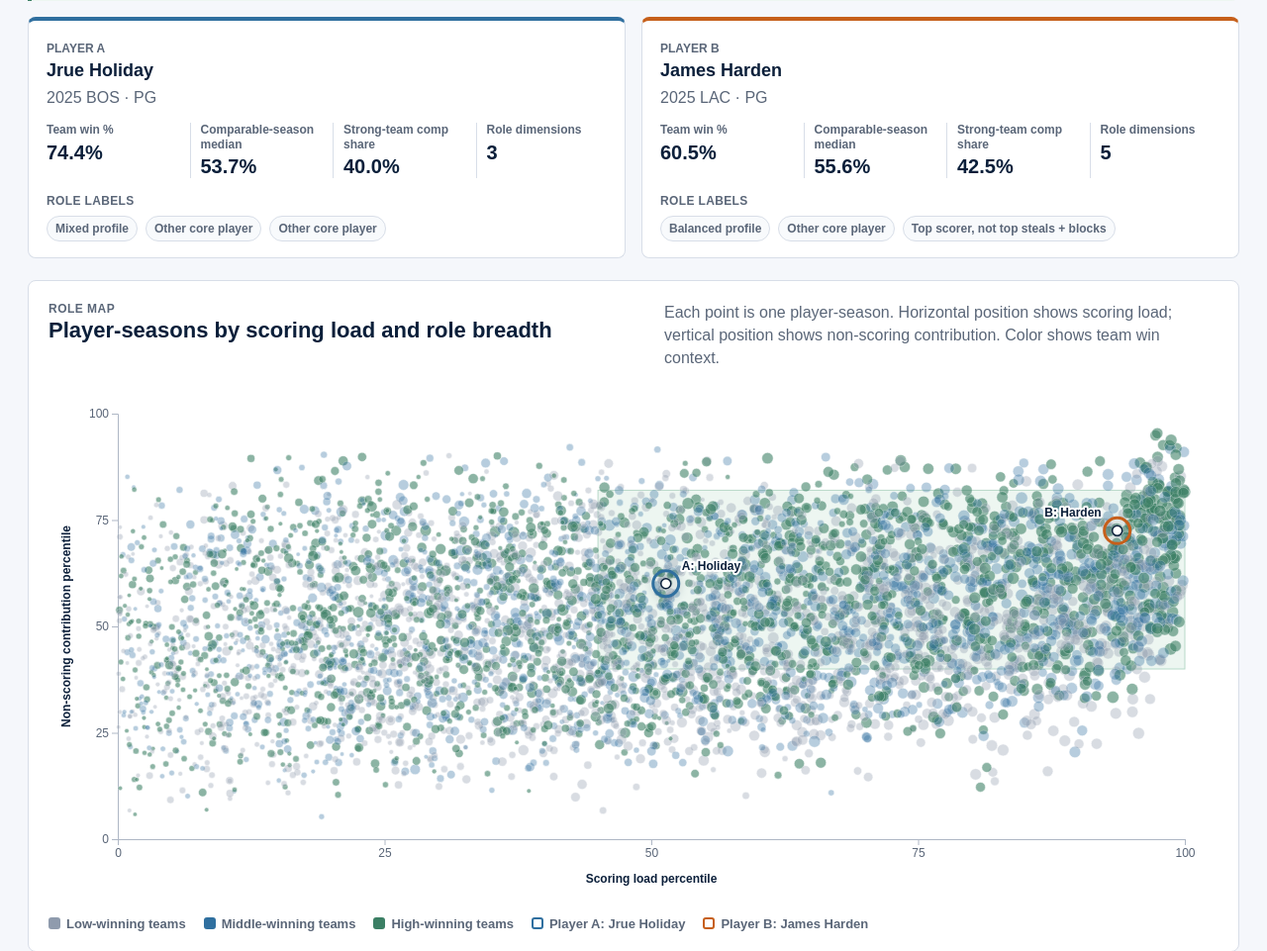
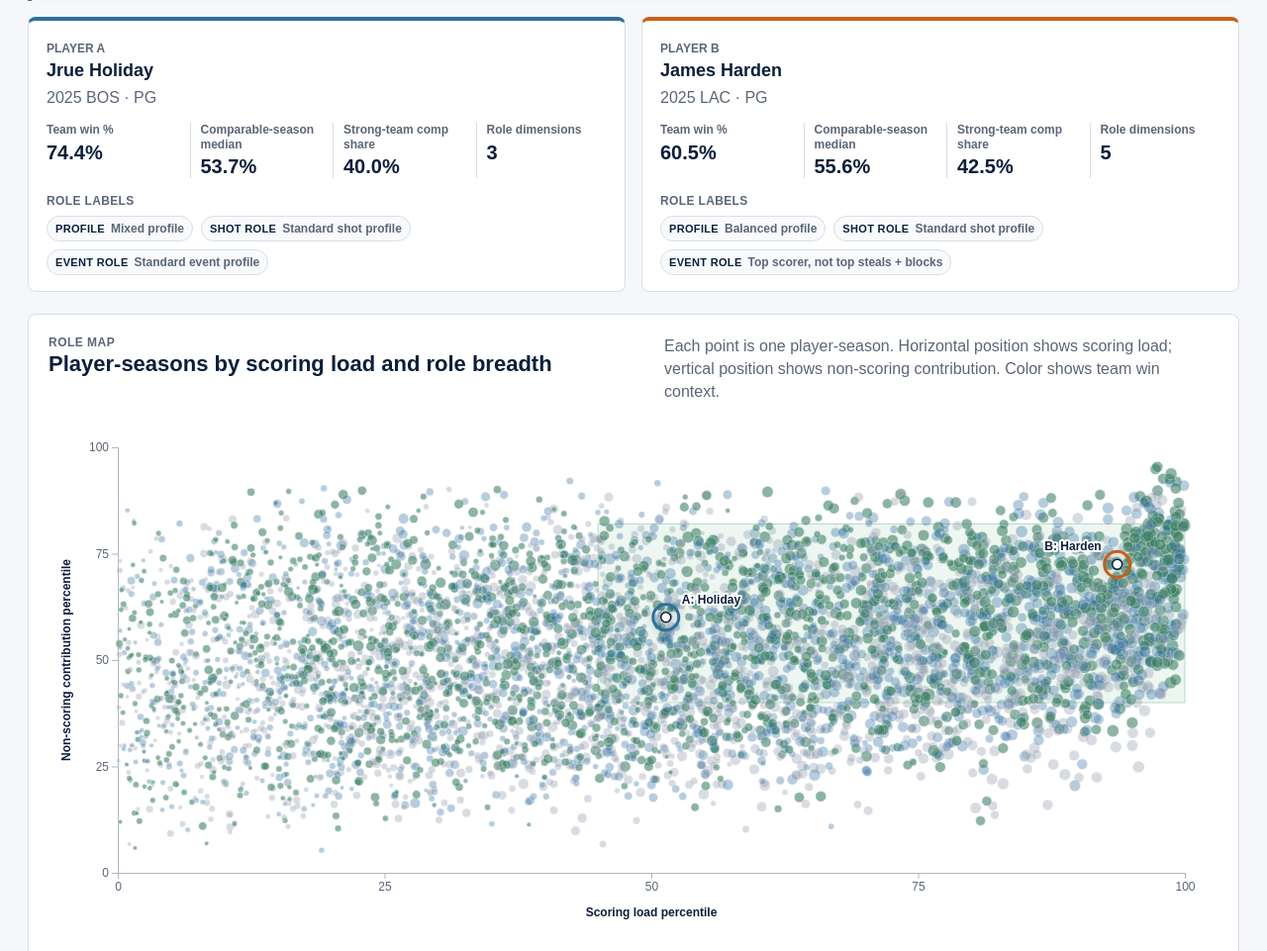
Before and after one commit to kennydolgin/nba-project, a Flask app: page / in a window 1280 px wide. Shown: the part 500-1461 px from the top of the page at 99% size. Run offline with Flask 3, Linux system fonts and the light colour scheme.

Commit message:
Clarify player role label chips

```diff
--- a/static/css/styles.css
+++ b/static/css/styles.css
@@ -290,6 +290,19 @@ input[list] {
   background: #f8fafc;
   font-size: 12px;
   font-weight: 700;
+}
+
+.role-badge {
+  display: inline-flex;
+  gap: 6px;
+  align-items: center;
+}
+
+.role-badge b {
+  color: var(--ink);
+  font-size: 11px;
+  letter-spacing: .03em;
+  text-transform: uppercase;
 }
 
 .fingerprint-panel {
--- a/static/js/app.js
+++ b/static/js/app.js
@@ -307,9 +307,9 @@ function renderPlayerCards(selected) {
         </dl>
         <div class="badge-row">
           <strong class="badge-label">Role labels</strong>
-          <span>${escapeHtml(row.profile_group || "Unlabeled")}</span>
-          <span>${escapeHtml(row.efficient_lower_shot_label || "Other core player")}</span>
-          <span>${escapeHtml(row.defensive_event_profile || "Other core player")}</span>
+          ${roleBadge("Profile", row.profile_group || "Unlabeled")}
+          ${roleBadge("Shot role", shotRoleLabel(row.efficient_lower_shot_label))}
+          ${roleBadge("Event role", eventRoleLabel(row.defensive_event_profile))}
         </div>
       `;
     });
@@ -943,6 +943,20 @@ function shortPlayerLabel(name) {
   return parts[parts.length - 1];
 }
 
+function roleBadge(category, value) {
+  return `<span class="role-badge"><b>${escapeHtml(category)}</b>${escapeHtml(value)}</span>`;
+}
+
+function shotRoleLabel(value) {
+  if (!value || value === "Other core player") return "Standard shot profile";
+  return value;
+}
+
+function eventRoleLabel(value) {
+  if (!value || value === "Other core player") return "Standard event profile";
+  return value;
+}
+
 function selectedUniverseLabels(rows, xScale, yScale, innerWidth, innerHeight) {
   const labels = rows.map(row => {
     const pointX = xScale(row.universe.x);
--- a/templates/methodology.html
+++ b/templates/methodology.html
@@ -140,8 +140,8 @@
         <h2>Profile groups and examples</h2>
         <p><strong>Role labels</strong> are the small tags on each player card. They come from three fields: <code>profile_group</code>, <code>efficient_lower_shot_label</code>, and <code>defensive_event_profile</code>.</p>
         <p><code>profile_group</code> uses <code>role_category_count</code>: 0-1 dimensions is <strong>Narrow profile</strong>, 2-3 is <strong>Mixed profile</strong>, and 4-6 is <strong>Balanced profile</strong>.</p>
-        <p><code>efficient_lower_shot_label</code> is <strong>Efficient lower-shot player</strong> when a player-season is at or above median eFG% and below median FGA/game. Otherwise it is <strong>Other core player</strong>.</p>
-        <p><code>defensive_event_profile</code> compares top-quartile scoring with top-quartile steals-plus-blocks production. Labels include <strong>Top steals + blocks + top scorer</strong>, <strong>Top steals + blocks, not top scorer</strong>, <strong>Top scorer, not top steals + blocks</strong>, and <strong>Other core player</strong>.</p>
+        <p><code>efficient_lower_shot_label</code> is <strong>Efficient lower-shot player</strong> when a player-season is at or above median eFG% and below median FGA/game. On the player cards, rows outside that condition appear as <strong>Standard shot profile</strong>.</p>
+        <p><code>defensive_event_profile</code> compares top-quartile scoring with top-quartile steals-plus-blocks production. Labels include <strong>Top steals + blocks + top scorer</strong>, <strong>Top steals + blocks, not top scorer</strong>, <strong>Top scorer, not top steals + blocks</strong>, and, on the player cards, <strong>Standard event profile</strong> for rows outside those top-quartile categories.</p>
       </article>
 
       <article class="panel methodology-card">
@@ -301,7 +301,7 @@
             </tr>
             <tr>
               <td><strong>Core player</strong></td>
-              <td>A broad label used in the role tags. In the app, "Other core player" means the row did not meet the efficient-lower-shot or defensive-event label condition currently being shown.</td>
+              <td>A broad fallback label used in some aggregate charts. On player cards this is written more specifically as "Standard shot profile" or "Standard event profile" so the category is clear.</td>
             </tr>
             <tr>
               <td><strong>Share of bucket</strong></td>
```
